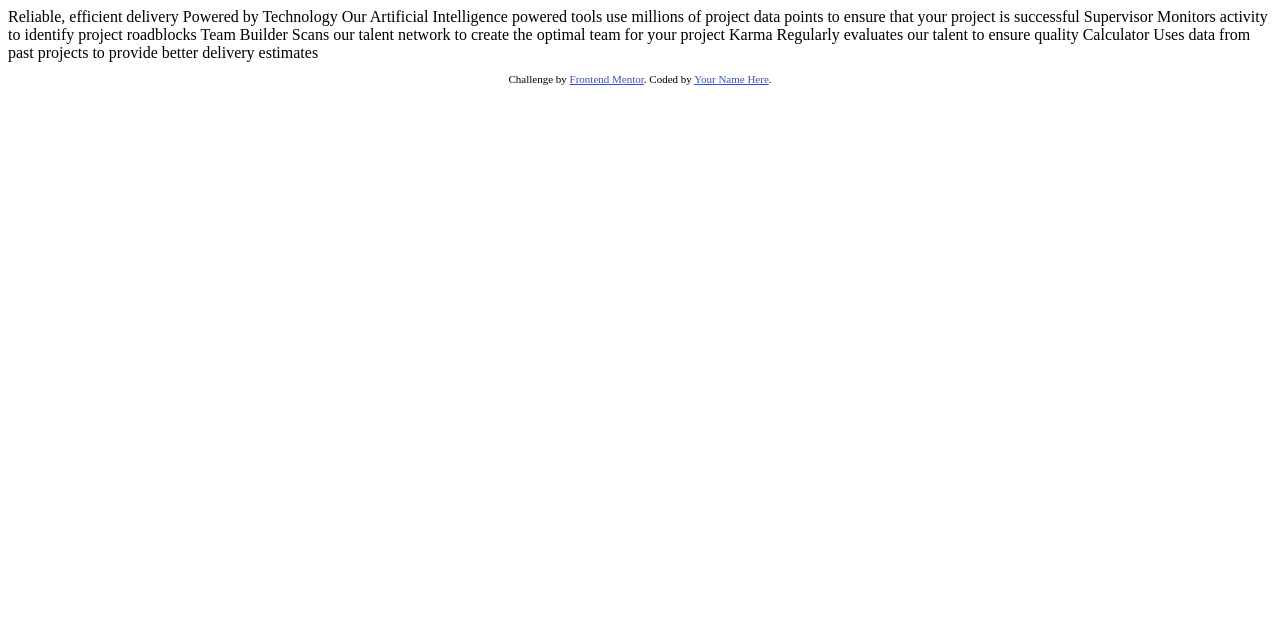
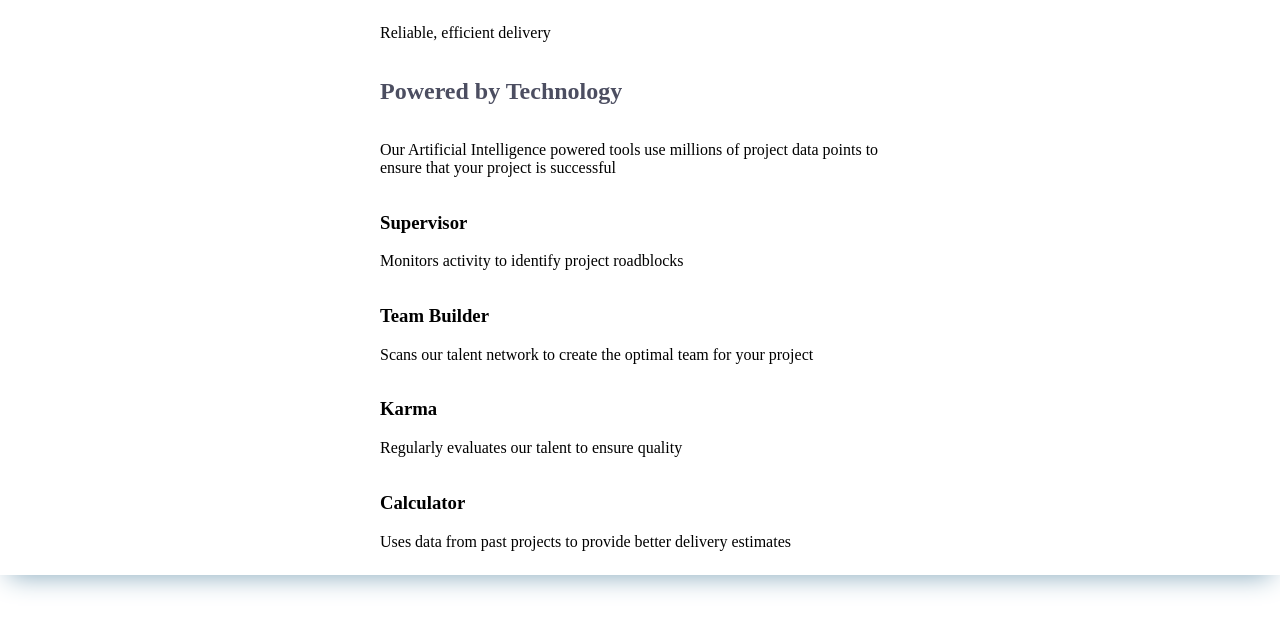
Before and after one commit to KasiaKaz14/four-card-feature-section, a plain HTML site: page index.html in a window 1280 px wide. Drawn offline with Linux system fonts and the light colour scheme.

Commit message:
html arranged

```diff
--- a/index.html
+++ b/index.html
@@ -1,45 +1,66 @@
 <!DOCTYPE html>
 <html lang="en">
   <head>
-  <meta charset="UTF-8">
-  <meta name="viewport" content="width=device-width, initial-scale=1.0"> <!-- displays site properly based on user's device -->
-
-  <link rel="icon" type="image/png" sizes="32x32" href="./images/favicon-32x32.png">
-
+    <meta charset="UTF-8" />
+    <meta name="viewport" content="width=device-width, initial-scale=1.0" />
+    <link rel="preconnect" href="https://fonts.googleapis.com" />
+    <link rel="preconnect" href="https://fonts.gstatic.com" crossorigin />
+    <link
+      href="https://fonts.googleapis.com/css2?family=Poppins:ital,wght@0,100;0,200;0,300;0,400;0,500;0,600;0,700;0,800;0,900;1,100;1,200;1,300;1,400;1,500;1,600;1,700;1,800;1,900&display=swap"
+      rel="stylesheet"
+    />
+    <link
+      rel="icon"
+      type="image/png"
+      sizes="32x32"
+      href="./images/favicon-32x32.png"
+    />
+    <link rel="stylesheet" href="./styles.css" />
     <title>Frontend Mentor | Four card feature section</title>
-
-  <!-- Feel free to remove these styles or customise in your own stylesheet 👍 -->
-  <style>
-    .attribution { font-size: 11px; text-align: center; }
-    .attribution a { color: hsl(228, 45%, 44%); }
-  </style>
+    <!-- <style>
+      .attribution {
+        font-size: 11px;
+        text-align: center;
+      }
+      .attribution a {
+        color: hsl(228, 45%, 44%);
+      }
+    </style> -->
   </head>
   <body>
-
-  Reliable, efficient delivery
-  Powered by Technology
-
-  Our Artificial Intelligence powered tools use millions of project data points
-  to ensure that your project is successful
-
-  Supervisor
-  Monitors activity to identify project roadblocks
-
-  Team Builder
+    <section class="main-section">
+      <p>Reliable, efficient delivery</p>
+      <h2 class="title">Powered by Technology</h2>
+      <p>
+        Our Artificial Intelligence powered tools use millions of project data
+        points to ensure that your project is successful
+      </p>
+      <section>
+        <h3>Supervisor</h3>
+        <p>Monitors activity to identify project roadblocks</p>
+      </section>
+      <section>
+        <h3>Team Builder</h3>
+        <p>
           Scans our talent network to create the optimal team for your project
-
-  Karma
-  Regularly evaluates our talent to ensure quality
-
-  Calculator
-  Uses data from past projects to provide better delivery estimates
-
-
-  <footer>
+        </p>
+      </section>
+      <section>
+        <h3>Karma</h3>
+        <p>Regularly evaluates our talent to ensure quality</p>
+      </section>
+      <section>
+        <h3>Calculator</h3>
+        <p>Uses data from past projects to provide better delivery estimates</p>
+      </section>
+    </section>
+    <!-- <footer>
       <p class="attribution">
-      Challenge by <a href="https://www.frontendmentor.io?ref=challenge" target="_blank">Frontend Mentor</a>.
-      Coded by <a href="#">Your Name Here</a>.
+        Challenge by
+        <a href="https://www.frontendmentor.io?ref=challenge" target="_blank"
+          >Frontend Mentor</a
+        >. Coded by <a href="#">Your Name Here</a>.
       </p>
-  </footer>
+    </footer> -->
   </body>
 </html>
--- /dev/null
+++ b/styles.css
@@ -0,0 +1,35 @@
+:root {
+  --main-font-family: "Poppins", sans-serif;
+  --primary-font-size: 15px;
+  --first-paragraph-font-color: hsl(229, 6%, 66%);
+  --paragraph-font-color: hsl(0, 0%, 98%);
+  --title-font-color: hsl(234, 12%, 34%);
+  --supervisor-border-color: hsl(180, 62%, 55%);
+  --teambuilder-border-color: hsl(0, 78%, 62%);
+  --karma-border-color: hsl(34, 97%, 64%);
+  --calculator-border-color: hsl(212, 86%, 64%);
+  --main-bgcolor: #fff;
+  -webkit-box-shadow: 0px 10px 25px -9px rgba(134, 168, 188, 1);
+  -moz-box-shadow: 0px 10px 25px -9px rgba(134, 168, 188, 1);
+  box-shadow: 0px 10px 25px -9px rgba(134, 168, 188, 1);
+}
+
+body {
+  background-color: var(--main-bgcolor);
+}
+
+.main-section {
+  display: flex;
+  flex-direction: column;
+  justify-content: center;
+  width: 375px;
+  border: none;
+  margin: 0 auto;
+  @media screen and (min-width: 768px) {
+    width: 520px;
+  }
+}
+
+.title {
+  color: var(--title-font-color);
+}
```
Lines whose indentation alone changed are shown as unchanged.
